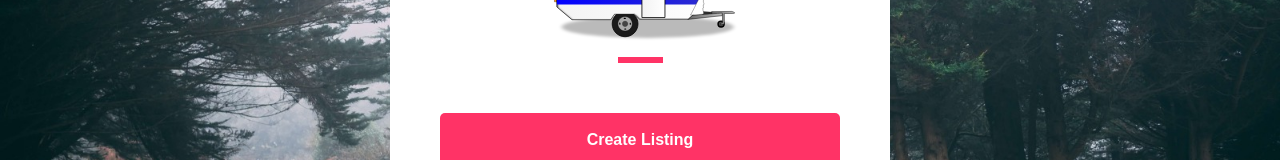
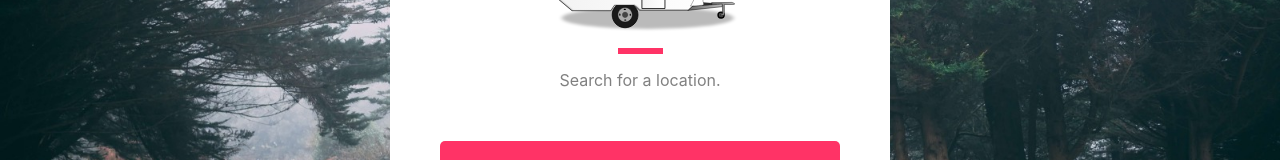
Before and after one commit to RV-camping-Airbnb/Frontend, a React (Create React App) app: page / in a window 1280 px wide. Shown: the part 452-612 px from the top of the page. Built offline with nearby package versions, Linux system fonts and the light colour scheme; no server answers; what react-animations would draw is missing.

Commit message:
removed merge conflict

```diff
--- a/src/components/Home/HomePage.js
+++ b/src/components/Home/HomePage.js
@@ -117,7 +117,7 @@ function HomePage(props) {
           <Header>HAVE A DESTINATION IN MIND?</Header>
           <Logo />
           <Line />
-          {/* <Para>Search for a location.</Para> */}
+          <Para>Search for a location.</Para>
         </Content>
         <CreateButton onClick={handleCreateButton}>
           Create Listing
```
